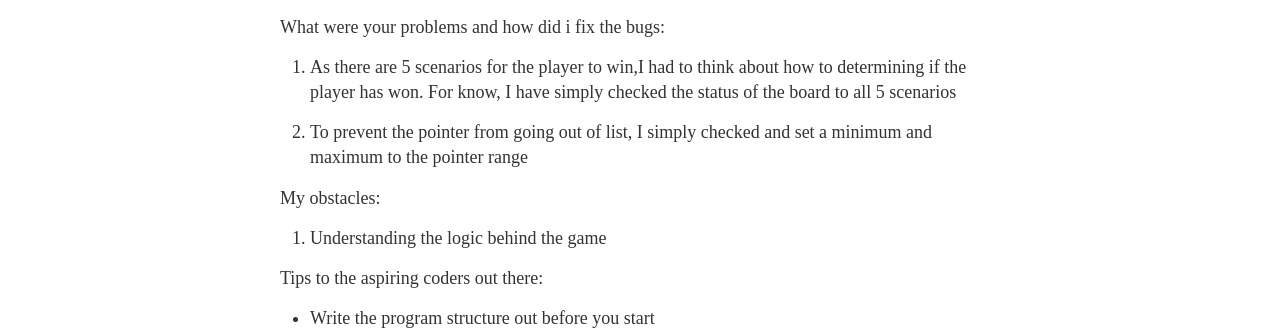
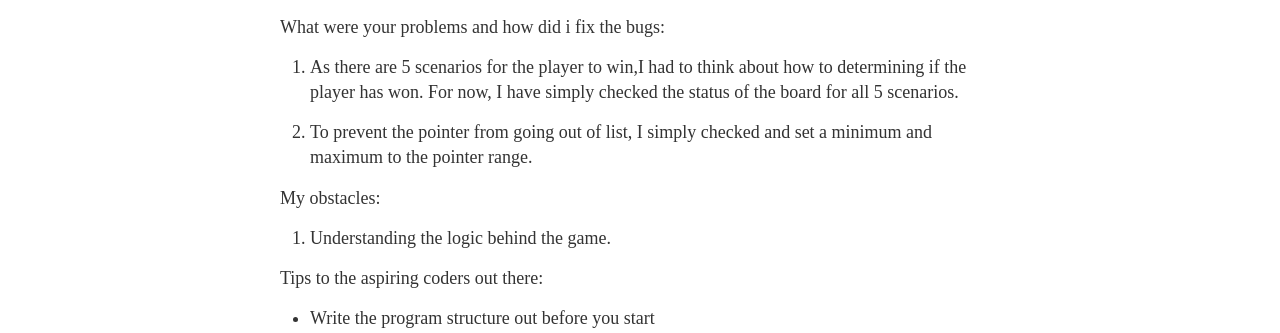
Before and after one commit to Jasperabez/TrackerBoi, a Jekyll site: the page built from _posts/2019-10-27-MicroBit-SpaceInvaders.md, in a window 1280 px wide and 900 px high, scrolled down 3758 px. Shown: the part 411-744 px from the top of the window. Built offline with Jekyll 4.4.1, drawn with Linux system fonts in a browser that asks for light colours; our own code applies the rules of GitHub Pages for plain Markdown files.

Commit message:
corrected spelling

```diff
--- a/_posts/2019-10-27-MicroBit-SpaceInvaders.md
+++ b/_posts/2019-10-27-MicroBit-SpaceInvaders.md
@@ -112,13 +112,13 @@ while True:
 
 What were your problems and how did i fix the bugs:
 
- 1. As there are 5 scenarios for the player to win,I had to think about how to determining if the player has won. For know, I have simply checked the status of the board to all 5 scenarios
+ 1. As there are 5 scenarios for the player to win,I had to think about how to determining if the player has won. For now, I have simply checked the status of the board for all 5 scenarios.
 
- 2. To prevent the pointer from going out of list, I simply checked and set a minimum and maximum to the pointer range
+ 2. To prevent the pointer from going out of list, I simply checked and set a minimum and maximum to the pointer range.
 
 My obstacles:
 
- 1. Understanding the logic behind the game
+ 1. Understanding the logic behind the game.
 
 Tips to the aspiring coders out there:
 
```
